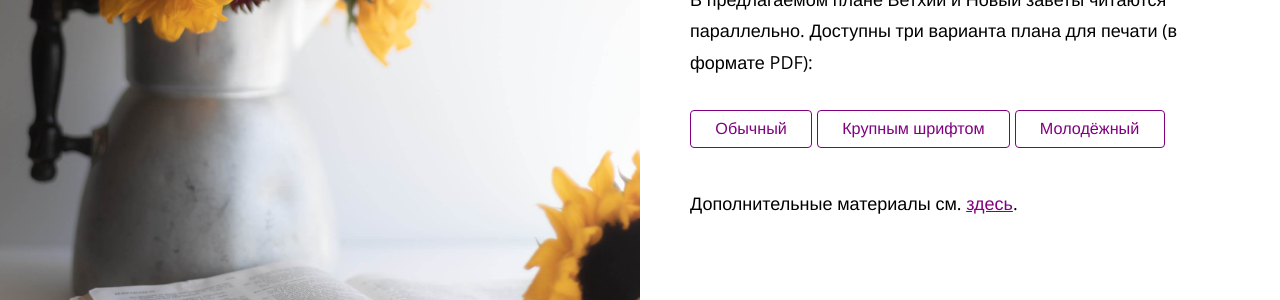
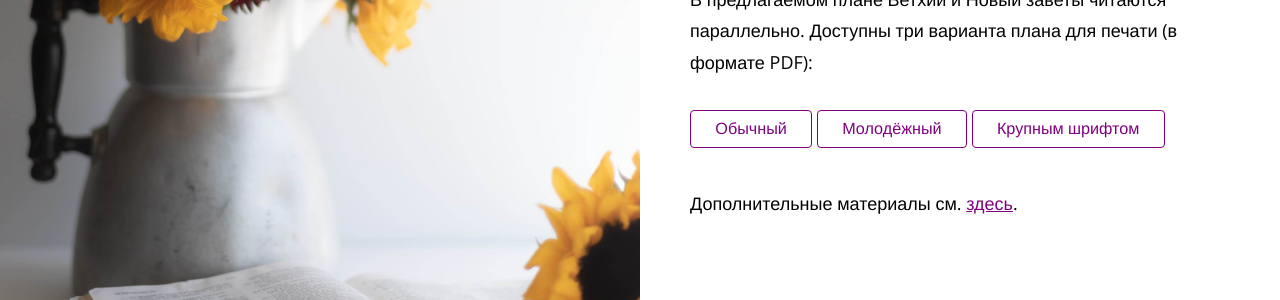
Before and after one commit to novchurch/plan21, a Jekyll site: the page built from index.html, in a window 1280 px wide. Shown: the part 405-705 px from the top of the page. Built offline with Jekyll 4.4.1, drawn with Linux system fonts in a browser that asks for light colours; part of the change alters nothing that is shown.

```diff
--- a/_config.yml
+++ b/_config.yml
@@ -11,10 +11,10 @@ content: "В предлагаемом плане Ветхий и Новый за
 social:
   - platform: Обычный
     url: ./commonplan.pdf
+  - platform: Молодёжный
+    url: ./youthplan.pdf
   - platform: "Крупным шрифтом"
     url: ./eldersplan.pdf
-  - platform: Молодёжный
-    url: ./youthplan.pdf
 
 # General settings
 url: https://novchurch.github.io/plan
```
